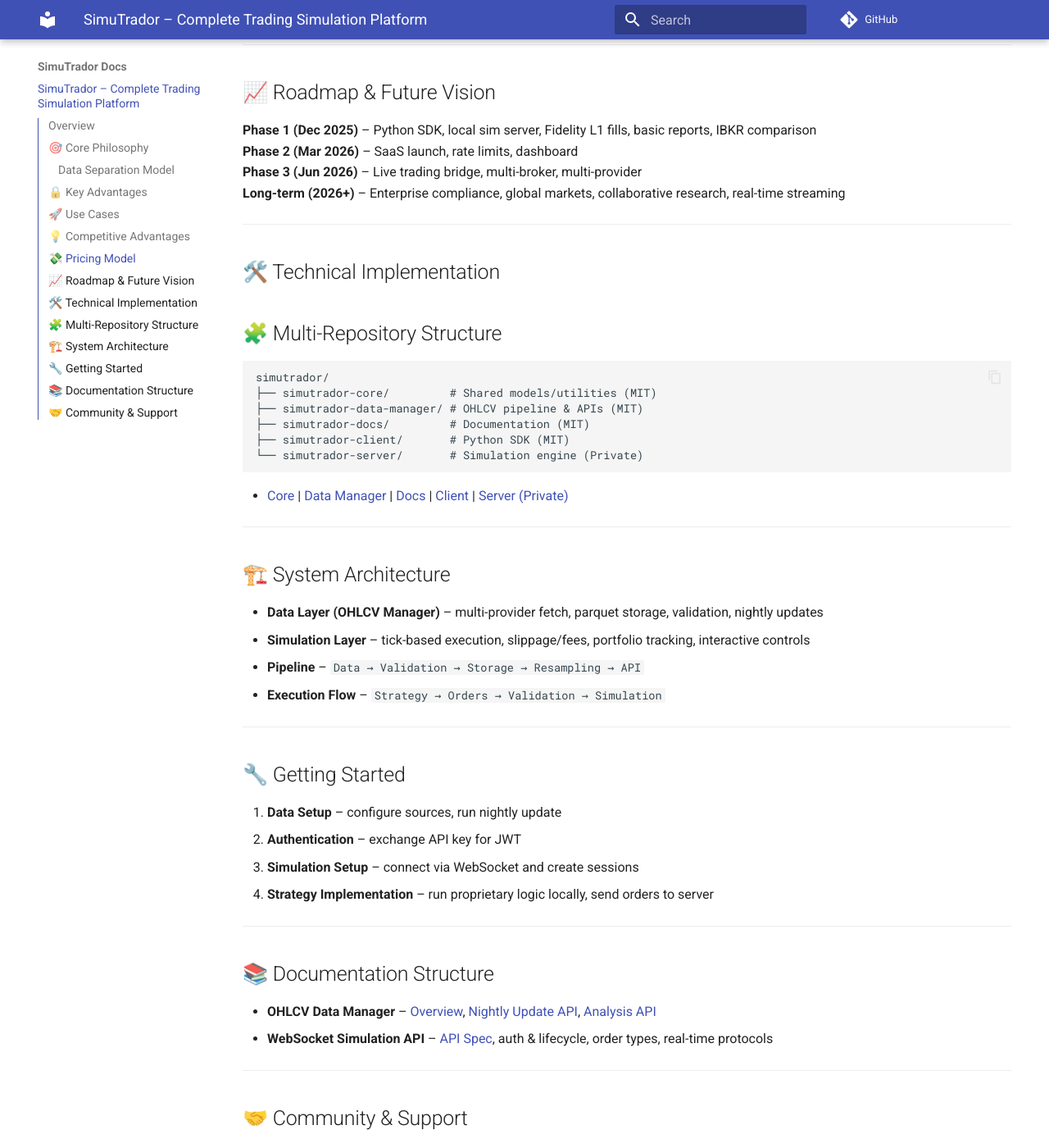
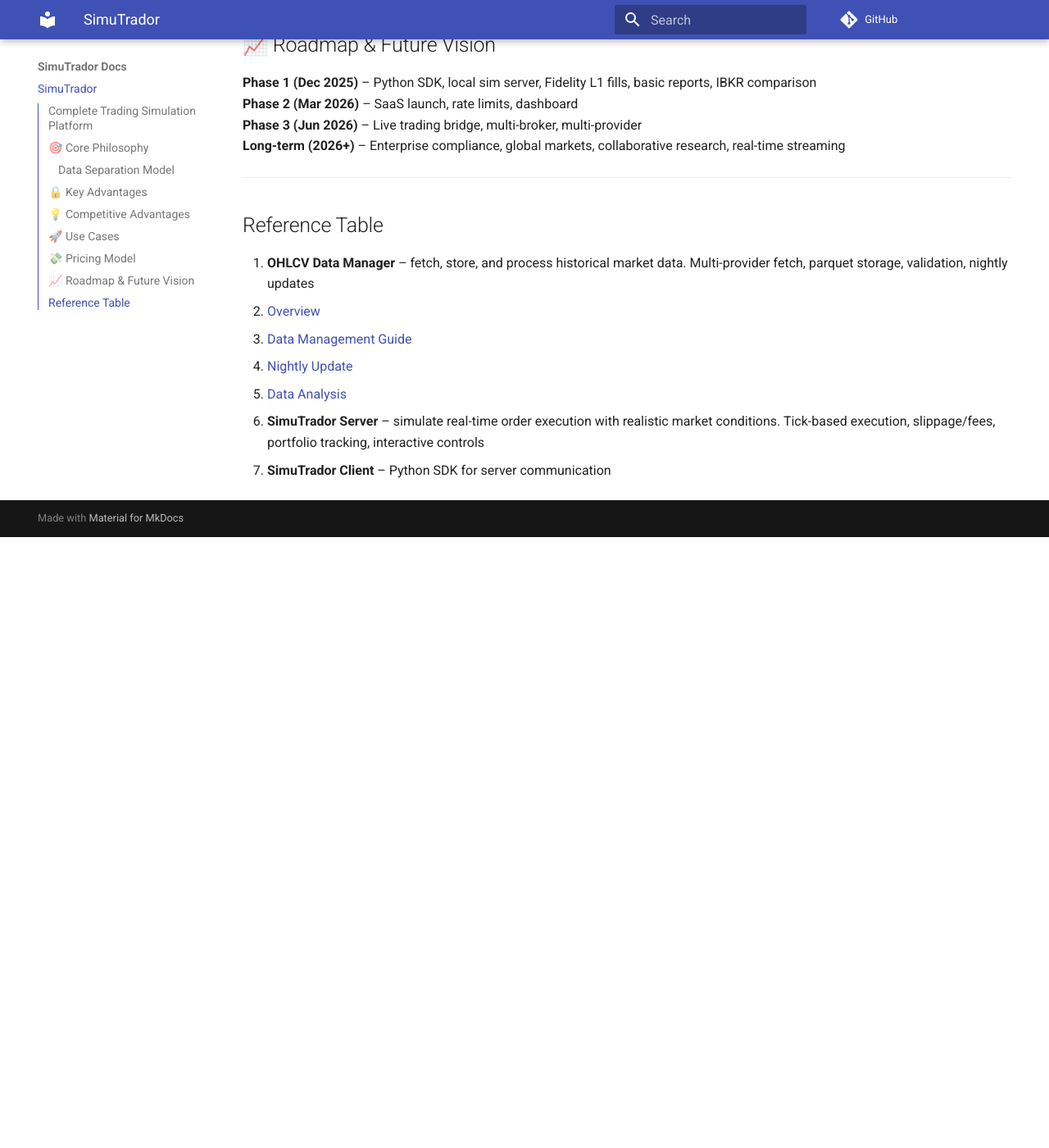
Before and after one commit to simutrador/simutrador-docs, an MkDocs documentation site: the page built from docs/index.md, in a window 1280 px wide and 1400 px high, scrolled down 1962 px. Shown: the whole window at 82% size. Built offline with MkDocs 1.6.1 and Material for MkDocs 9.7.7, drawn with Linux system fonts in a browser that asks for light colours; comment, search, counter and statistics services are not loaded; after the commit the page ends 2617 px from its top, so only the background shows below that; some of the changed text lies outside the part shown.

Commit message:
combine docs

````diff
--- /dev/null
+++ b/docs/.pages.yml
@@ -0,0 +1,4 @@
+collapse_single_pages: true
+nav:
+  - index.md
+  - data-manager/
--- /dev/null
+++ b/docs/data-manager/.pages.yml
@@ -0,0 +1,5 @@
+title: Data Manager
+collapse_single_pages: true
+nav:
+  - index.md
+  - docs/
--- /dev/null
+++ b/docs/data-manager/docs/.pages.yml
@@ -0,0 +1,6 @@
+collapse_single_pages: true
+nav:
+  - index.md
+  - ohlcv_manager.md
+  - nightly-update.md
+  - data-analysis.md
--- a/docs/index.md
+++ b/docs/index.md
@@ -1,14 +1,10 @@
-# SimuTrador – Complete Trading Simulation Platform
+# SimuTrador
 
-## Overview
+## Complete Trading Simulation Platform
 
 **SimuTrador** is a comprehensive trading simulation platform combining robust historical data management with high-fidelity order execution simulation.
 
-It consists of three integrated systems:
-
-1. **OHLCV Data Manager** – fetch, store, and process historical market data
-2. **SimuTrador Server** – simulate real-time order execution with realistic market conditions
-3. **SimuTrador Client** – Python SDK for server communication
+It consists of three integrated systems, the data manager that internally handles the download and update of candles up to 1 minute, the Simulation Server which simulates real-time order execution and market conditions and the Simulation client which provides an SDK for connecting to the server.
 
 Together, they provide a full solution for **strategy development, backtesting, and validation**.
 
@@ -41,19 +37,19 @@
 
 ---
 
+## 💡 Competitive Advantages
+
+- **vs. Backtesting Tools** – no lock-in, no forced frameworks, realistic fills
+- **vs. Pro Platforms** – cost-effective, developer-friendly, transparent pricing
+- **vs. DIY** – ready-to-use, maintained, scalable, realistic execution
+
+---
+
 ## 🚀 Use Cases
 
 - **Quant Research** – prototyping, optimization, stress testing
 - **Algorithm Validation** – slippage analysis, regime testing, scale planning
 - **Production Prep** – pre-deployment checks, broker integration, compliance
-
----
-
-## 💡 Competitive Advantages
-
-- **vs. Backtesting Tools** – no lock-in, no forced frameworks, realistic fills
-- **vs. Pro Platforms** – cost-effective, developer-friendly, transparent pricing
-- **vs. DIY** – ready-to-use, maintained, scalable, realistic execution
 
 ---
 
@@ -81,52 +77,12 @@
 
 ---
 
-## 🛠️ Technical Implementation
+## Reference Table
 
-## 🧩 Multi-Repository Structure
-
-```
-simutrador/
-├── simutrador-core/         # Shared models/utilities (MIT)
-├── simutrador-data-manager/ # OHLCV pipeline & APIs (MIT)
-├── simutrador-docs/         # Documentation (MIT)
-├── simutrador-client/       # Python SDK (MIT)
-└── simutrador-server/       # Simulation engine (Private)
-```
-
-- [Core](https://github.com/simutrador/simutrador-core) | [Data Manager](https://github.com/simutrador/simutrador-data-manager) | [Docs](https://github.com/simutrador/simutrador-docs) | [Client](https://github.com/simutrador/simutrador-client) | [Server (Private)](https://github.com/simutrador/simutrador-server)
-
----
-
-## 🏗️ System Architecture
-
-- **Data Layer (OHLCV Manager)** – multi-provider fetch, parquet storage, validation, nightly updates
-- **Simulation Layer** – tick-based execution, slippage/fees, portfolio tracking, interactive controls
-- **Pipeline** – `Data → Validation → Storage → Resampling → API`
-- **Execution Flow** – `Strategy → Orders → Validation → Simulation`
-
----
-
-## 🔧 Getting Started
-
-1. **Data Setup** – configure sources, run nightly update
-2. **Authentication** – exchange API key for JWT
-3. **Simulation Setup** – connect via WebSocket and create sessions
-4. **Strategy Implementation** – run proprietary logic locally, send orders to server
-
----
-
-## 📚 Documentation Structure
-
-- **OHLCV Data Manager** – [Overview](https://github.com/simutrador/simutrador-data-manager/blob/main/docs/ohlcv_manager.md), [Nightly Update API](https://github.com/simutrador/simutrador-data-manager/blob/main/docs/nightly%20update.md), [Analysis API](https://github.com/simutrador/simutrador-data-manager/blob/main/docs/data%20analysis.md)
-- **WebSocket Simulation API** – [API Spec](https://github.com/simutrador/simutrador-core/blob/main/docs/ws_api_v2.md), auth & lifecycle, order types, real-time protocols
-
----
-
-## 🤝 Community & Support
-
-- **Docs, SDKs, Example Strategies, Best Practices**
-- **Support** – GitHub Issues, Discord, Email, Enterprise Support
-- **Contributing** – Open source repos, feature requests, beta testing
-
----
+1. **OHLCV Data Manager** – fetch, store, and process historical market data. Multi-provider fetch, parquet storage, validation, nightly updates
+   - [Overview](data-manager/)
+   - [Data Management Guide](data-manager/docs/ohlcv_manager.md)
+   - [Nightly Update](data-manager/docs/nightly-update.md)
+   - [Data Analysis](data-manager/docs/data-analysis.md)
+1. **SimuTrador Server** – simulate real-time order execution with realistic market conditions. Tick-based execution, slippage/fees, portfolio tracking, interactive controls
+1. **SimuTrador Client** – Python SDK for server communication
````
Also changed, not shown: docs/projects/data-manager/_awesome-pages.yml (deleted), 1 other file.
